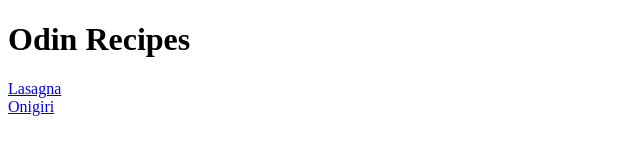
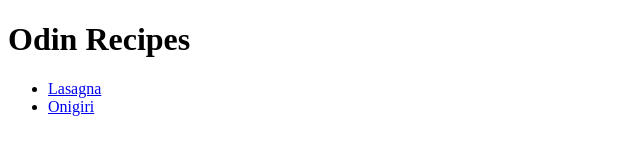
Before and after one commit to Medom5/odin-recipes, a plain HTML site: page index.html in a window 1280 px wide. Shown: the whole page, without its empty margins (0-640 px from the left). Drawn offline with Linux system fonts and the light colour scheme.

Commit message:
Edit : index.html unordered list links

```diff
--- a/index.html
+++ b/index.html
@@ -7,12 +7,23 @@
   </head>
   <body>
     <h1>Odin Recipes</h1>
-    <a href="./recipes/lasagna.html" target="_blank" rel="noopener noreferrer"
-      >Lasagna</a
-    >
-    <br />
-    <a href="./recipes/onigiri.html" target="_blank" rel="noopener noreferrer"
-      >Onigiri</a
-    >
+    <ul>
+      <li>
+        <a
+          href="./recipes/lasagna.html"
+          target="_blank"
+          rel="noopener noreferrer"
+          >Lasagna</a
+        >
+      </li>
+      <li>
+        <a
+          href="./recipes/onigiri.html"
+          target="_blank"
+          rel="noopener noreferrer"
+          >Onigiri</a
+        >
+      </li>
+    </ul>
   </body>
 </html>
```
